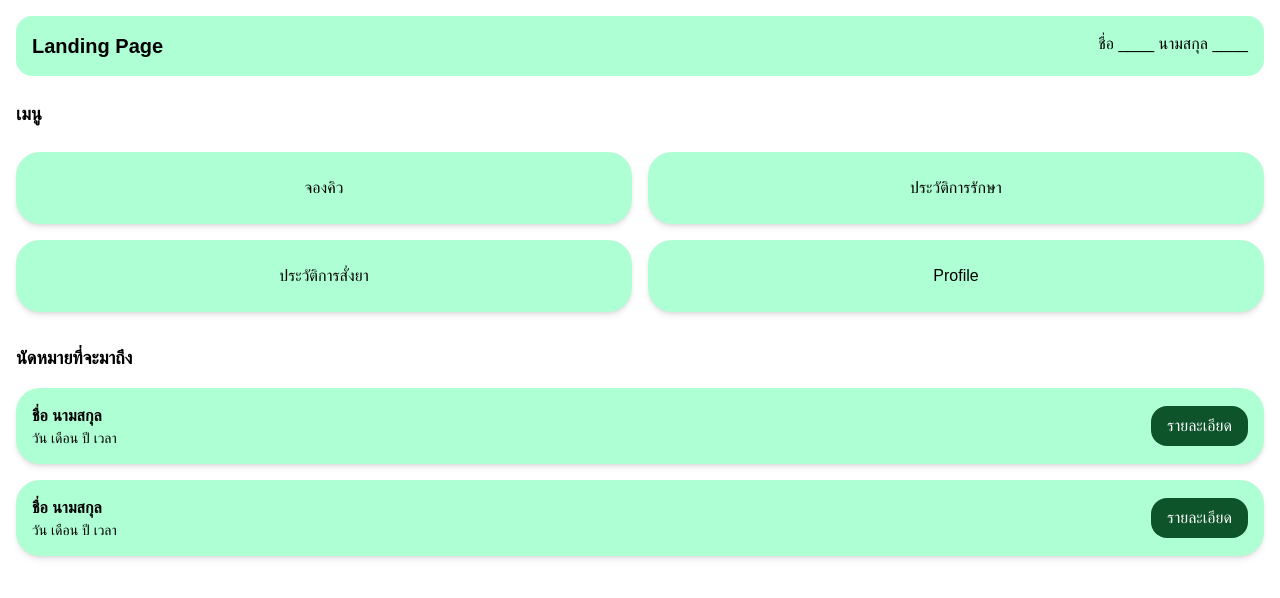
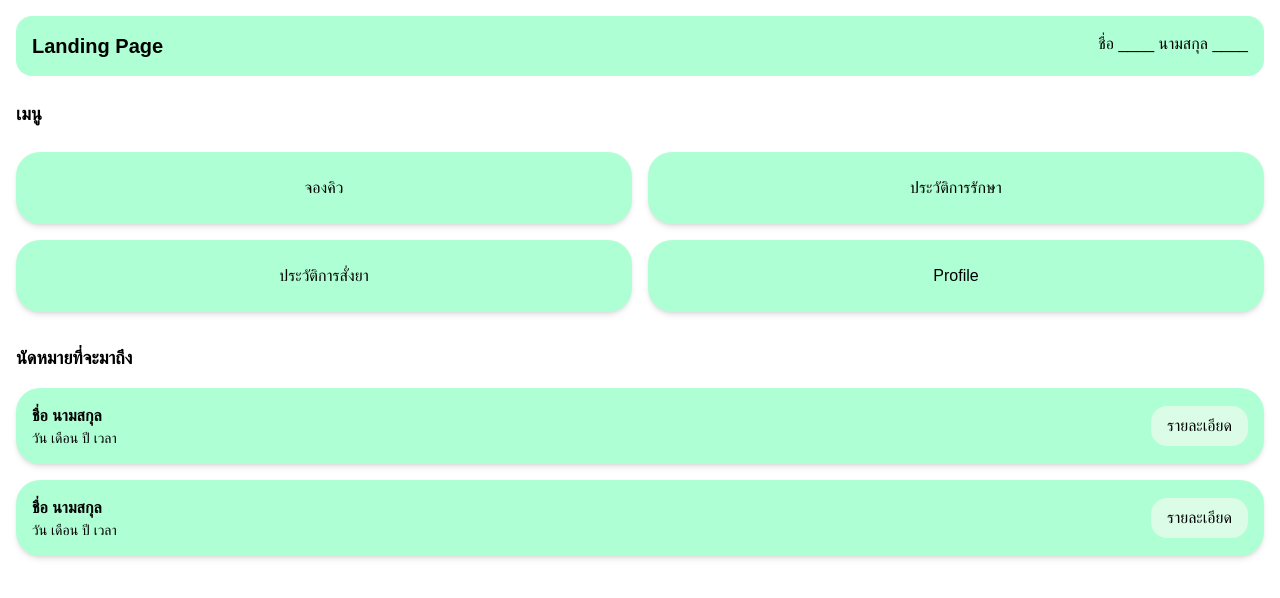
Before and after one commit to tharitpr/doctor_app, a Next.js app: page /landing_page in a window 1280 px wide. Shown: the top 598 px of the page. Built offline with nearby package versions, Linux system fonts and the light colour scheme.

Commit message:
update page Landing

```diff
--- a/src/app/landing_page/page.tsx
+++ b/src/app/landing_page/page.tsx
@@ -7,18 +7,16 @@ export default function LandingPage() {
   return (
     <div className="bg-white min-h-screen p-4">
 
-      {/* Navbar */}
       <nav className="bg-[#AFFFD5] text-black p-4 flex justify-between rounded-2xl">
         <h1 className="text-xl font-bold">Landing Page</h1>
         <div>ชื่อ ____ นามสกุล ____</div>
       </nav>
 
-      {/* Content Text / Menu */}
       <div className="my-6 text-gray-700">
         <p className="text-black text-lg font-semibold mb-4">เมนู</p>
       </div>
 
-      {/* กล่อง 4 กล่อง (2x2) */}
+
       <div className="grid grid-cols-2 gap-4 mb-8">
         <div className="bg-[#AFFFD5] text-black p-6 rounded-3xl text-center shadow-md cursor-pointer hover:scale-105 transition-transform">
           จองคิว
@@ -34,18 +32,17 @@ export default function LandingPage() {
         </div>
       </div>
 
-      {/* หัวข้อ นัดหมายที่จะมาถึง */}
       <h2 className="text-black text-lg font-semibold mb-4">นัดหมายที่จะมาถึง</h2>
 
-      {/* กล่องยาว 2 กล่อง */}
+
       <div className="space-y-4">
         <div className="bg-[#AFFFD5] text-white p-4 rounded-3xl flex justify-between items-center shadow-md">
           <div>
             <p className="text-black font-semibold">ชื่อ นามสกุล</p>
             <p className="text-black text-sm">วัน เดือน ปี เวลา</p>
           </div>
-          <button className="bg-green-900 px-4 py-2 rounded-2xl hover:bg-green-800 transition-colors">
-            รายละเอียด
+          <button className="bg-green-100 px-4 py-2 rounded-2xl hover:bg-green-800 transition-colors">
+            <p className="text-black">รายละเอียด</p>
           </button>
         </div>
         <div className="bg-[#AFFFD5] text-white p-4 rounded-3xl flex justify-between items-center shadow-md">
@@ -53,8 +50,8 @@ export default function LandingPage() {
             <p className="text-black font-semibold">ชื่อ นามสกุล</p>
             <p className="text-black text-sm">วัน เดือน ปี เวลา</p>
           </div>
-          <button className="bg-green-900 px-4 py-2 rounded-2xl hover:bg-green-800 transition-colors">
-            รายละเอียด
+          <button className="bg-green-100 px-4 py-2 rounded-2xl hover:bg-green-800 transition-colors">
+            <p className="text-black">รายละเอียด</p>
           </button>
         </div>
       </div>
```
